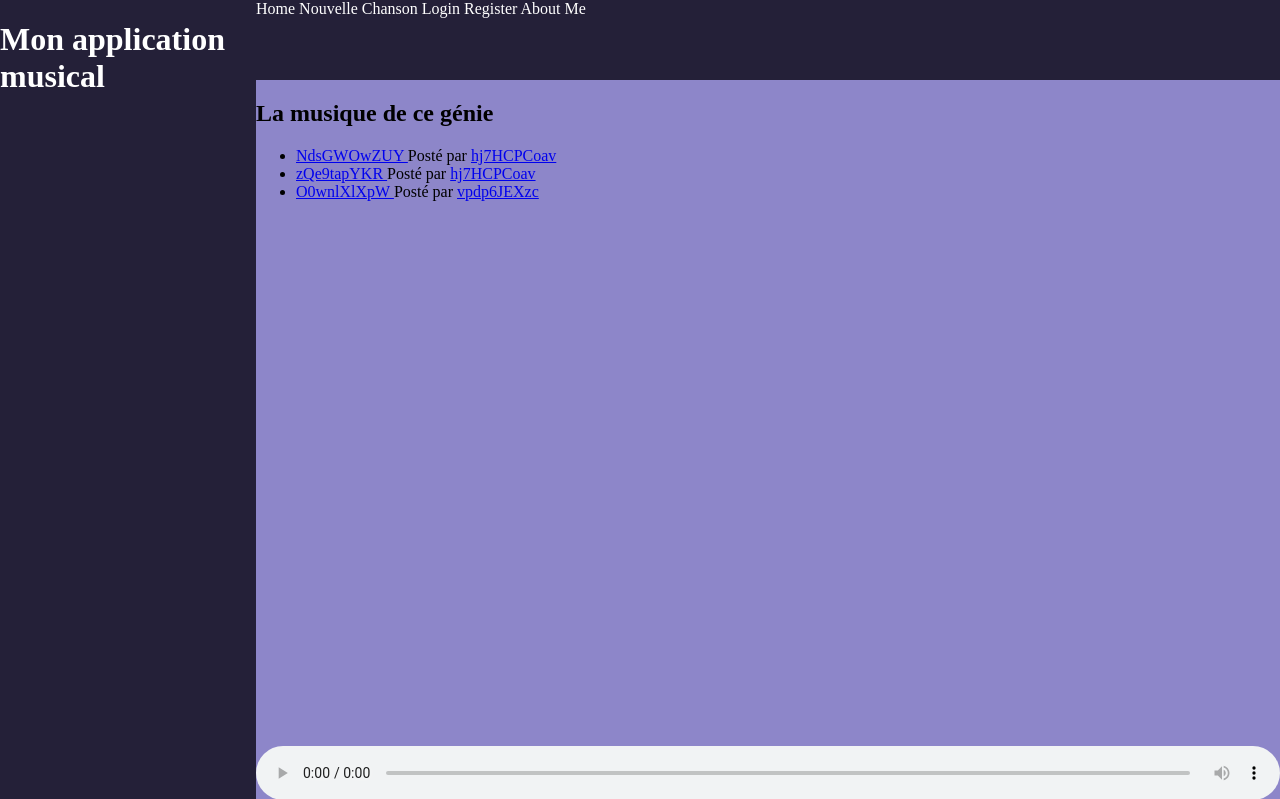
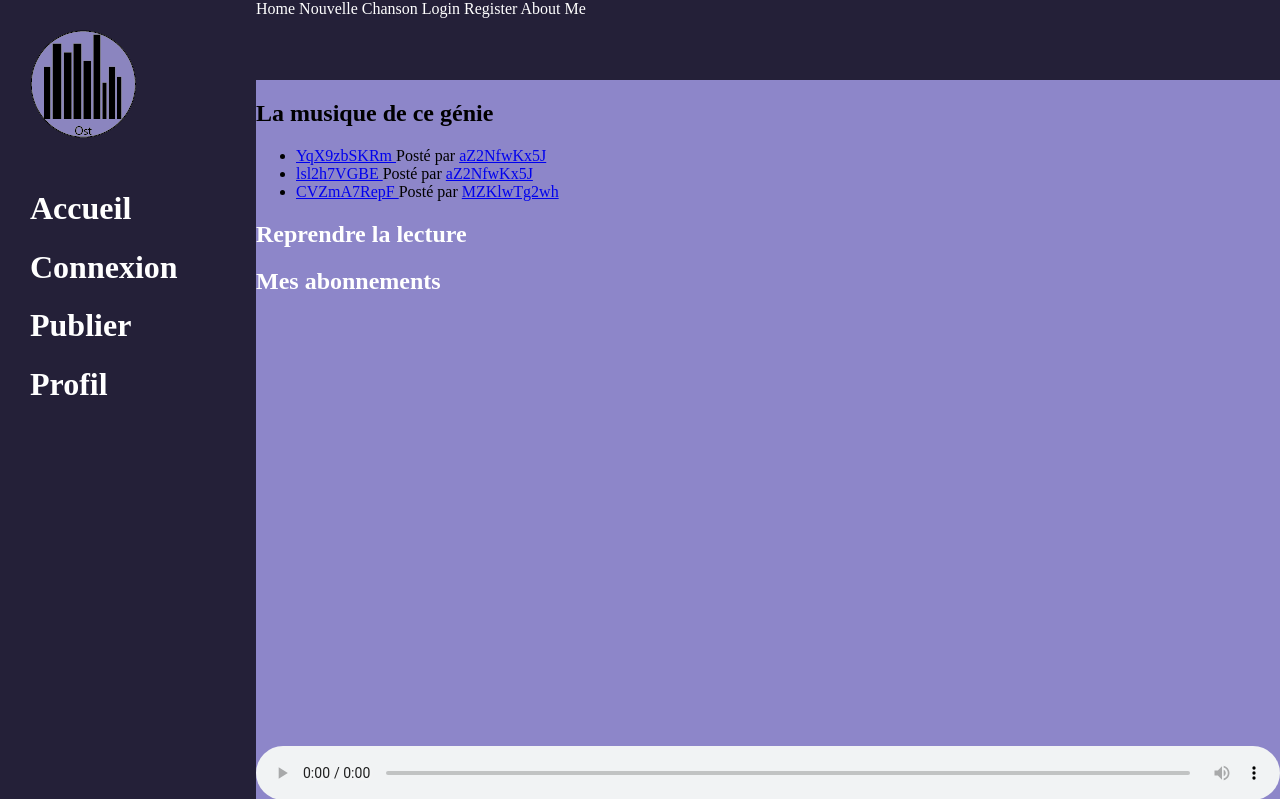
Before and after one commit to ChristopherDutoit/spotifloux, a Laravel app: page / in a window 1280 px wide. Shown: the top 799 px of the page. Run offline with Laravel 8, Linux system fonts and the light colour scheme; data comes from the database, SQL or seed files in the repository.

Commit message:
ajout debut

```diff
--- a/public/css/style.css
+++ b/public/css/style.css
@@ -42,4 +42,7 @@ header{
         position : fixed;
         bottom: 0;
         width: 80%;
+    }*
+    .menu{
+        margin-left: 30px;
     }
--- a/resources/views/layout.blade.php
+++ b/resources/views/layout.blade.php
@@ -6,8 +6,14 @@
         <link href="/css/style.css" rel="stylesheet">
     </head>
     <body>
-        <header><h1>Mon application musical</h1>
-
+        <header>
+            <img style="padding:30px 30px;" src="/images/Fichier 1.png">
+        <div class="menu">
+        <h1>Accueil</h1>
+        <h1>Connexion</h1>
+        <h1>Publier</h1>
+        <h1>Profil</h1>
+        </div>
         </header>
 
         <nav class="mainNav">
@@ -37,6 +43,8 @@
         <h2>La musique de ce génie</h2>
 
             @yield("content")
+            <h2 style="color:white">Reprendre la lecture</h2>
+            <h2 style="color:white">Mes abonnements</h2>
         </main>
     </body>
     <script src="/js/jquery.js"></script>
```
Also changed, not shown: public/images/Fichier 1.png (added), 1 other file.
